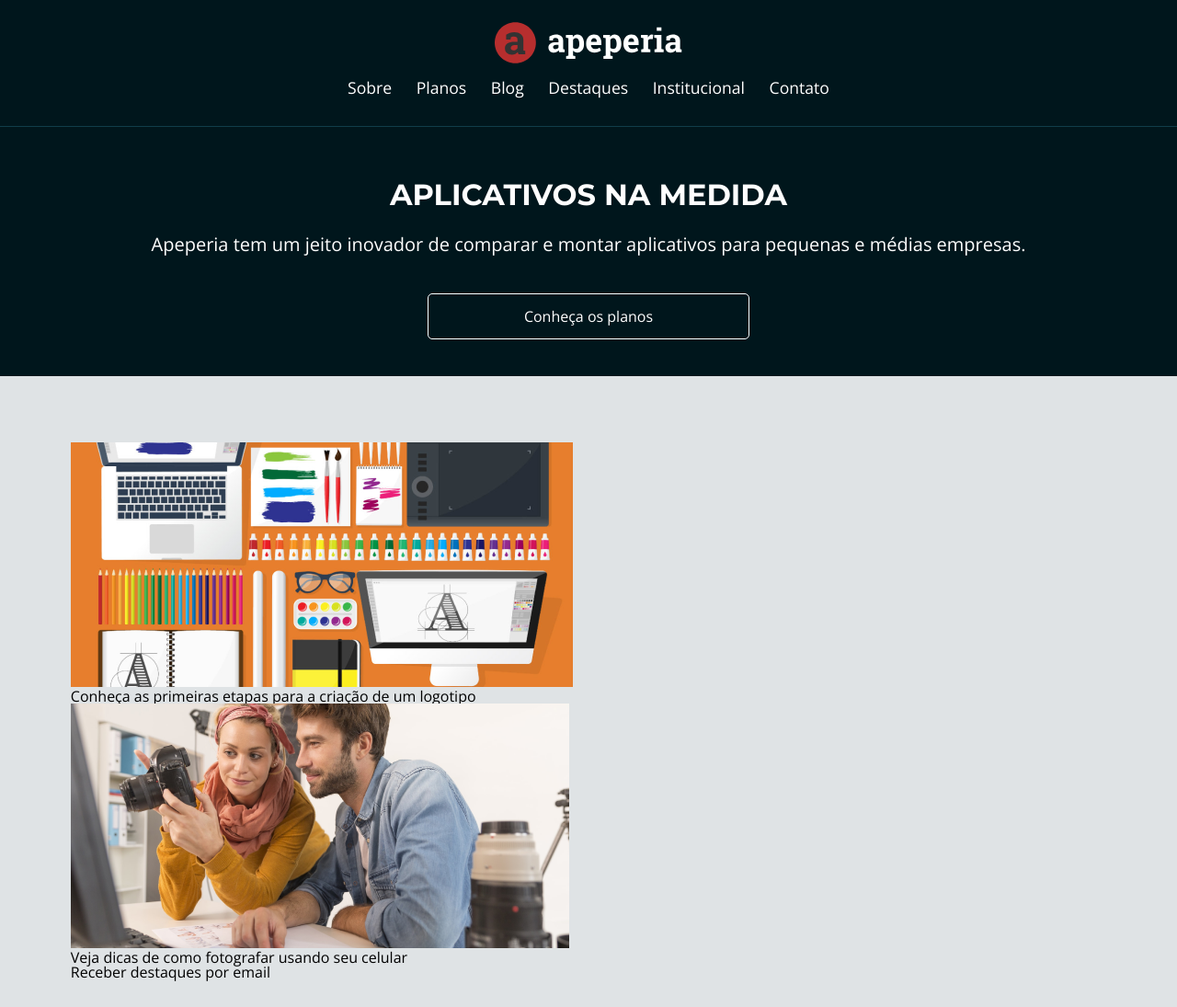
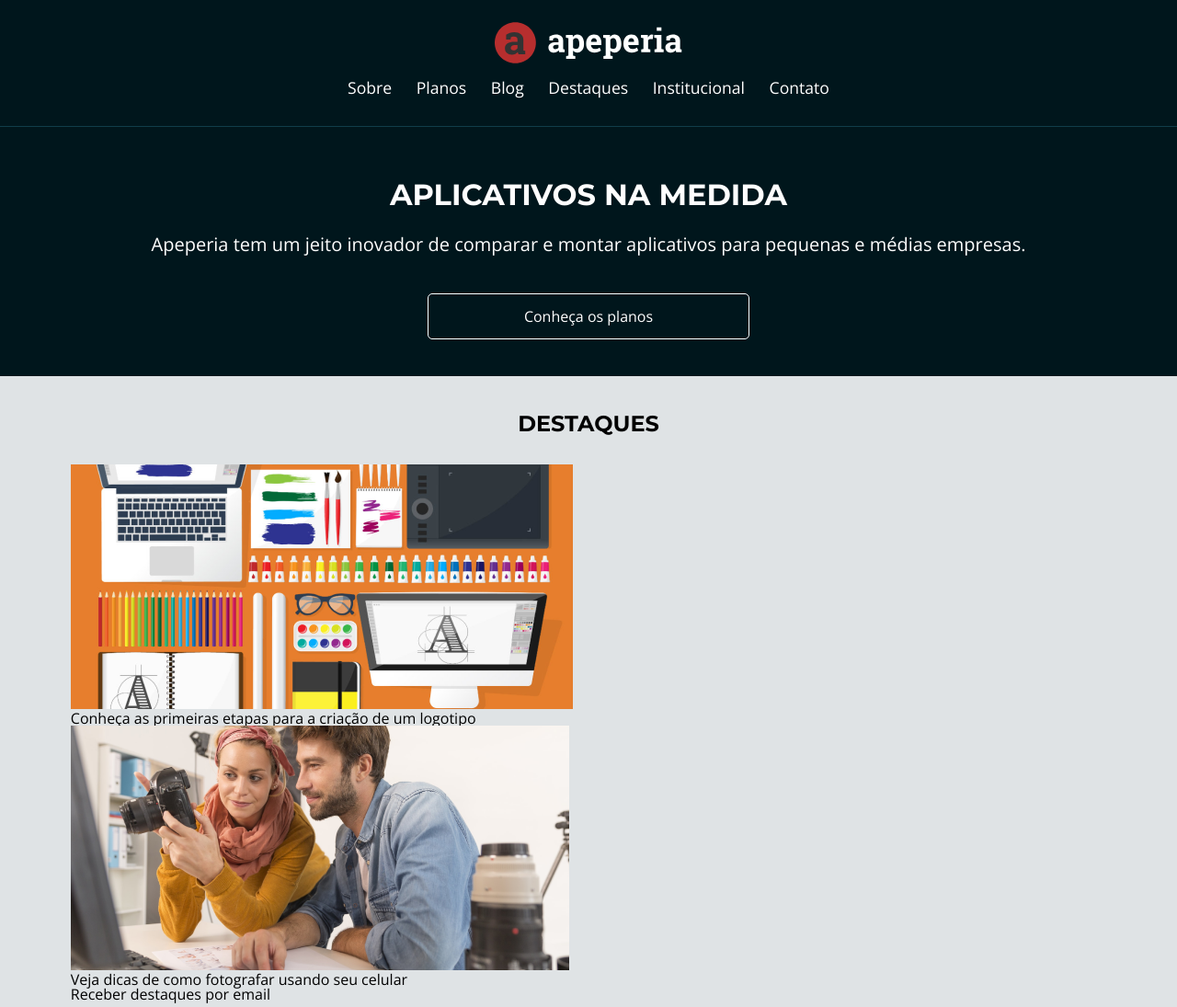
Before and after one commit to wms001/projeto-apeperia, a plain HTML site: page index.html in a window 1280 px wide. Shown: the top 1095 px of the page at 92% size. Drawn offline with nearby package versions, Linux system fonts and the light colour scheme.

Commit message:
acerto html

```diff
--- a/index.html
+++ b/index.html
@@ -42,7 +42,7 @@
         <a href="#" class="chamada__botao botao">Conheça os planos</a>
       </section>
       <section class="destaques container">
-        <h2 class="destaques__titulo"></h2>
+        <h2 class="destaques__titulo">Destaques</h2>
         <a href="#">
           <figure class="destaques__painel">
             <img
```
